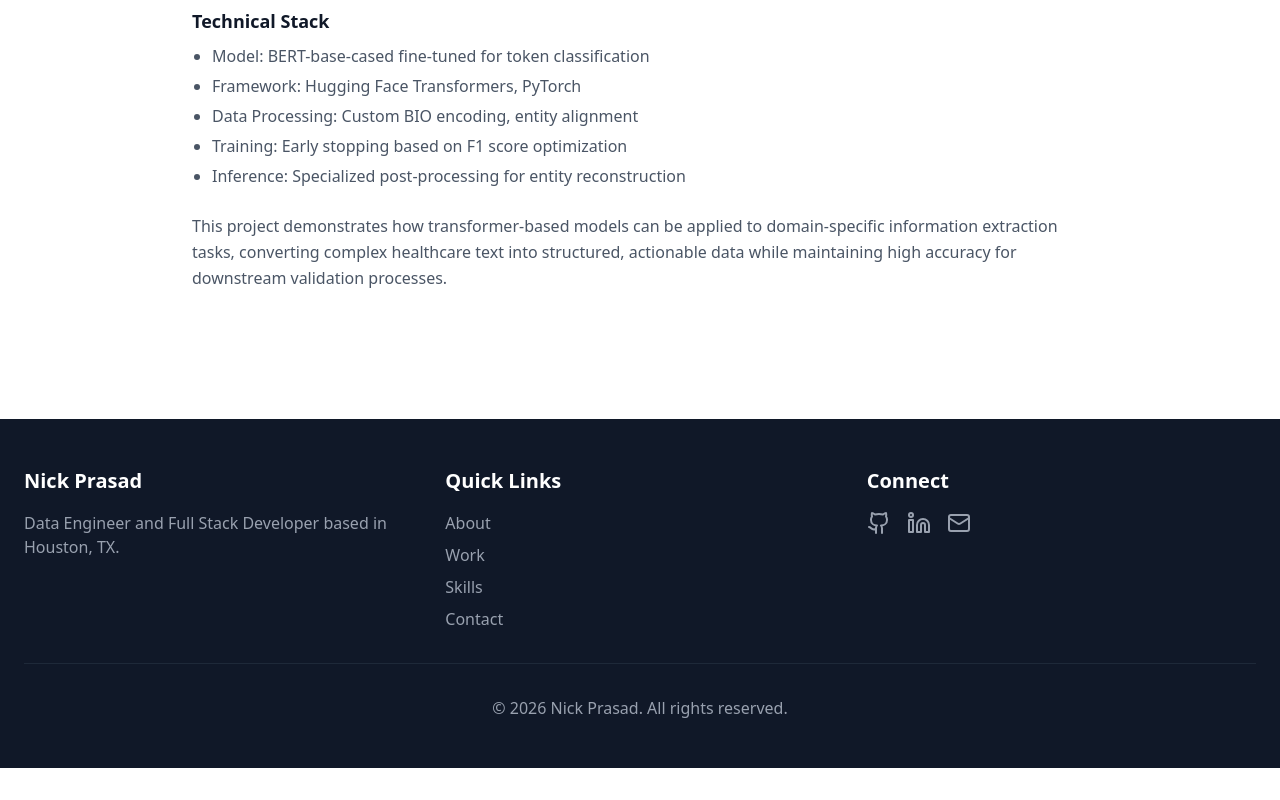
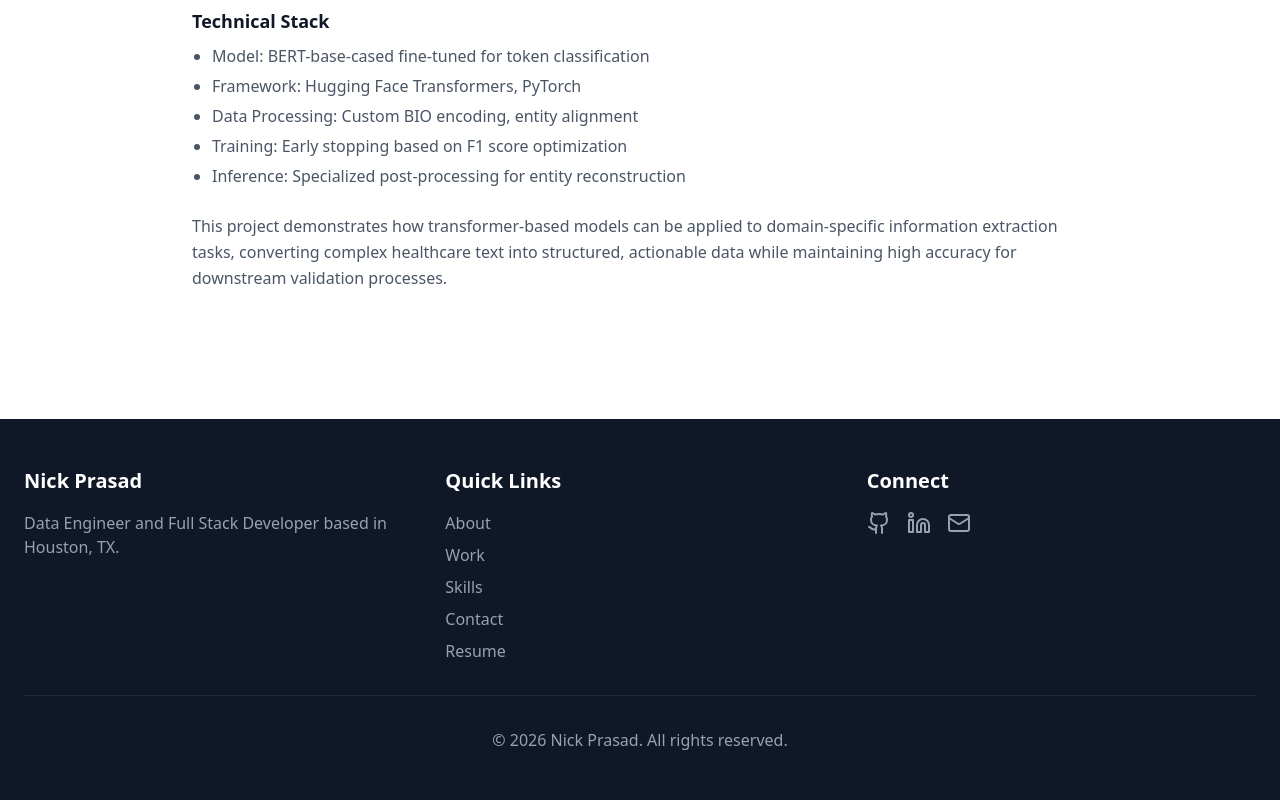
Before and after one commit to nprasad2077/data_portfolio, a React (Vite) app: page /project/1 in a window 1280 px wide. Shown: the part 1263-2063 px from the top of the page. Before the commit the page ends 2031 px from the top, so only its background shows below. Built offline with nearby package versions, Linux system fonts and the light colour scheme.

Commit message:
resume link

```diff
--- a/src/components/layout/Footer.jsx
+++ b/src/components/layout/Footer.jsx
@@ -36,6 +36,11 @@ export function Footer() {
               <li>
                 <a href="#contact" className="text-gray-400 hover:text-white">
                   Contact
+                </a>
+              </li>
+              <li>
+                <a href="https://tinyurl.com/nickpras" target="_blank" rel="noopener noreferrer" className="text-gray-400 hover:text-white">
+                  Resume
                 </a>
               </li>
             </ul>
--- a/src/components/sections/Contact.jsx
+++ b/src/components/sections/Contact.jsx
@@ -1,4 +1,4 @@
-import { Mail, MapPin, Phone } from "lucide-react";
+import { FileText, Mail, MapPin, Phone } from "lucide-react";
 import { FadeIn } from "../animations/FadeIn";
 
 function ContactInfo({ icon, title, content, href }) {
@@ -56,6 +56,12 @@ export function Contact() {
                   title="Location"
                   content="Houston, TX"
                 />
+                <ContactInfo
+                  icon={<FileText className="w-5 h-5" />}
+                  title="Resume"
+                  content="Download PDF"
+                  href="https://tinyurl.com/nickpras"
+                />
               </div>
             </div>
           </FadeIn>
--- a/src/components/sections/Hero.jsx
+++ b/src/components/sections/Hero.jsx
@@ -45,6 +45,9 @@ export function Hero() {
           <a href="#contact" className="px-8 py-4 border-2 border-white text-white rounded-full hover:bg-white/10 transition-colors text-lg">
             Get in Touch
           </a>
+          <a href="https://tinyurl.com/nickpras" target="_blank" rel="noopener noreferrer" className="px-8 py-4 border-2 border-white text-white rounded-full hover:bg-white/10 transition-colors text-lg">
+            Download Resume ↓
+          </a>
         </m.div>
       </div>
 
```
